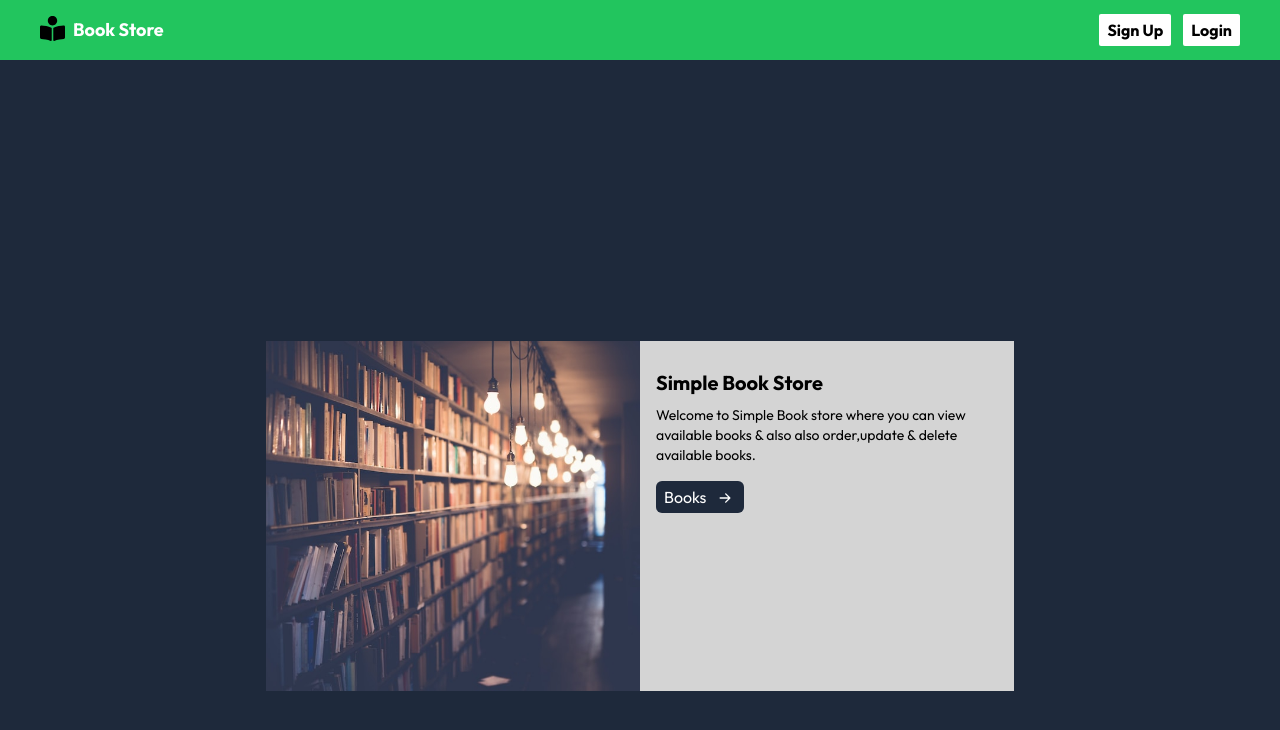
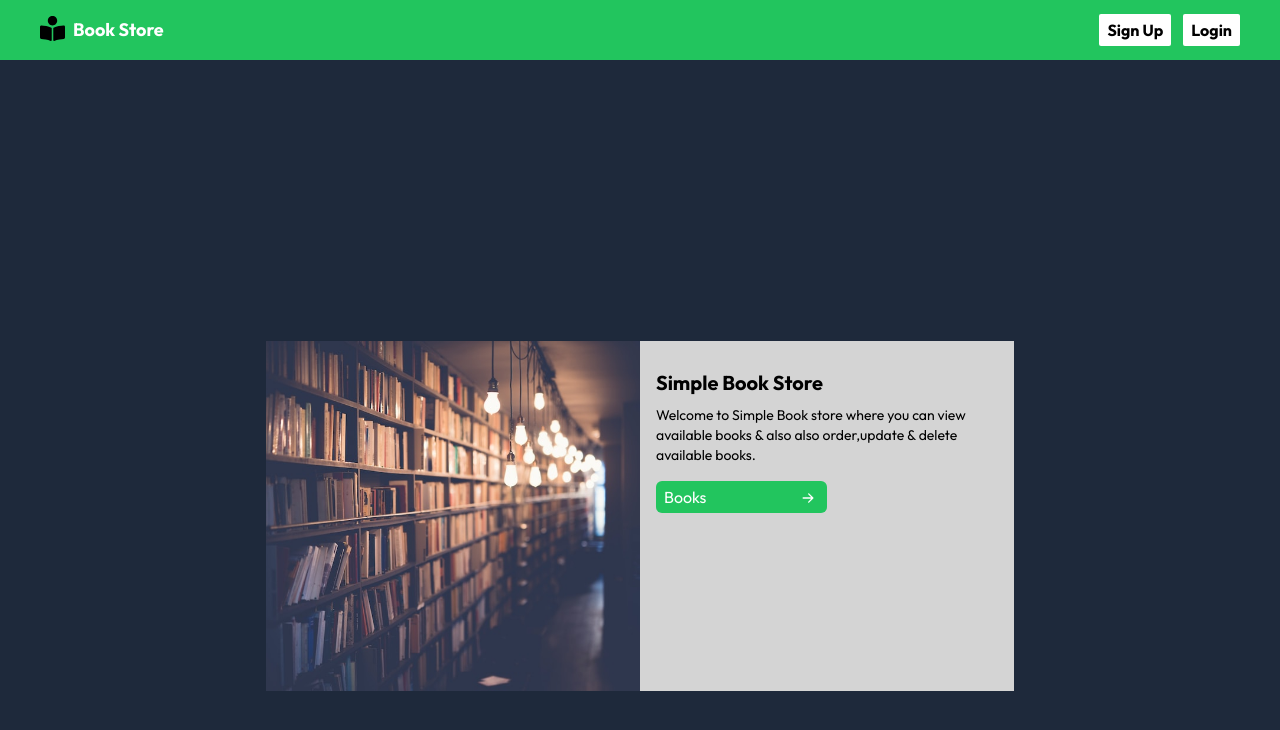
Before and after one commit to BilalSsiddique/wmd-next-books, a Next.js app: page / in a window 1280 px wide. Shown: the top 730 px of the page. Built offline with nearby package versions, Linux system fonts and the light colour scheme.

Commit message:
updated /books button width

```diff
--- a/src/app/page.tsx
+++ b/src/app/page.tsx
@@ -14,13 +14,13 @@ const Home = () => {
           </p>
           <Link
             href="/books"
-            className="w-auto gap-2 flex items-end bg-[#1E293B] text-center mt-3 sm:mt-4  text-white py-1 px-2  rounded-md "
+            className="w-auto sm:w-[50%] justify-between gap-2 flex items-end bg-green-500 text-center mt-3 sm:mt-4  text-white py-1 px-2  rounded-md "
           >
             <p>Books</p>
             <BsArrowRightShort fontWeight="extrabold" size={22} />
           </Link>
         </div>
-        <div  className="bg-black bg-cover bg-center bg-[url('/cover2.jpg')] w-full h-[250px] sm:h-full   sm:w-[50%]">
+        <div  className=" bg-cover bg-center bg-[url('/cover2.jpg')] w-full h-[250px] sm:h-full   sm:w-[50%]">
           {/* <img src="" alt="" /> */}
 
         </div>
```
